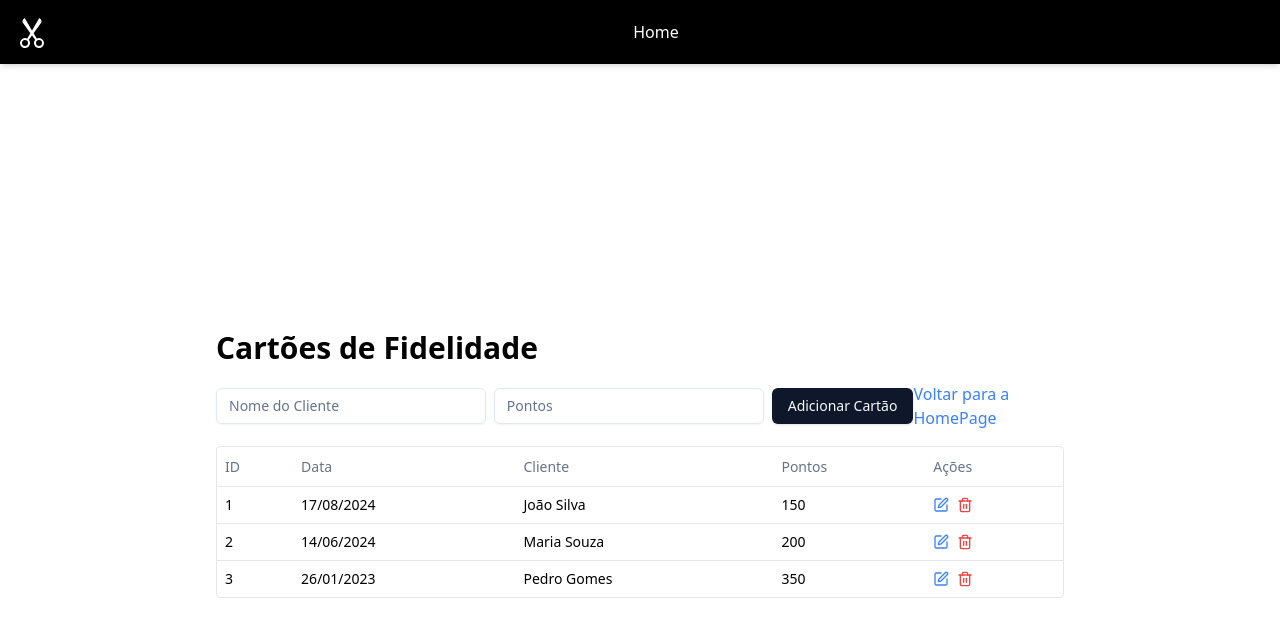
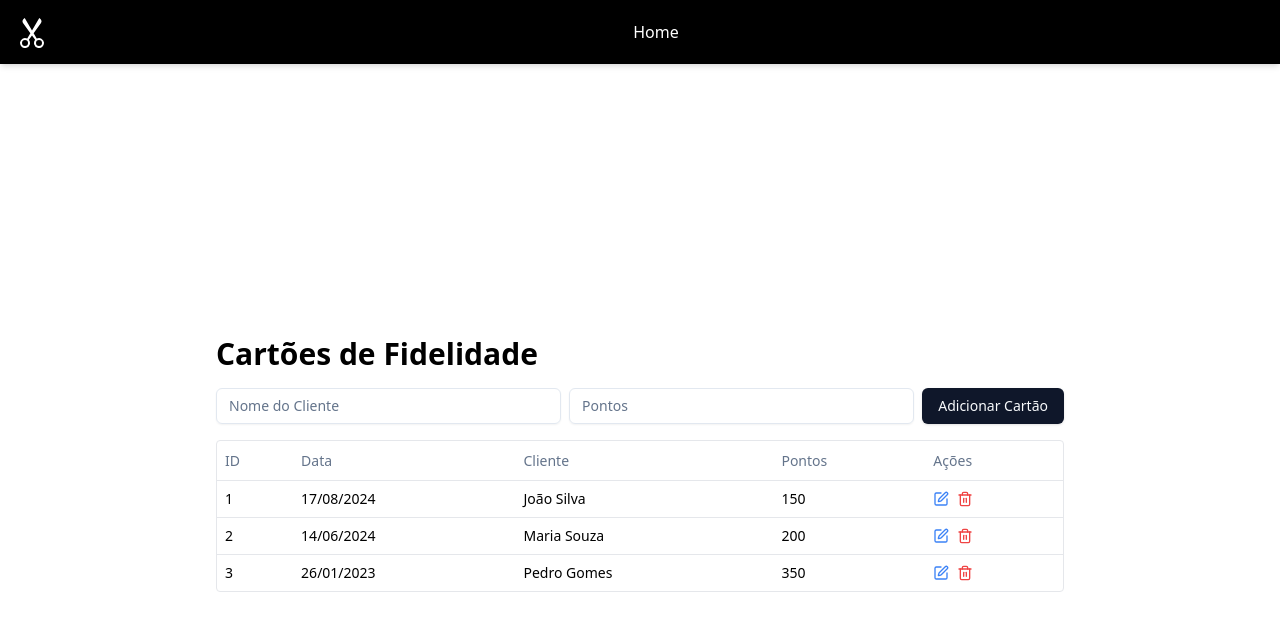
Before and after one commit to unicortes/barbearia-frontend, a React (Vite) app: page /loyaltyCards in a window 1280 px wide. Shown: the top 636 px of the page. Built offline with nearby package versions, Linux system fonts and the light colour scheme.

Commit message:
Remoção do botão "Home page" de loyaltyCard

```diff
--- a/src/components/loyaltyCard/loyaltyCard.jsx
+++ b/src/components/loyaltyCard/loyaltyCard.jsx
@@ -2,7 +2,6 @@
 // src/components/barber/barber.jsx
 // eslint-disable-next-line no-unused-vars
 import React, { useState } from 'react';
-import { Link } from 'react-router-dom';
 import { Table, TableHeader, TableHead, TableBody, TableRow, TableCell } from "@/components/ui/table";
 import { Button } from "@/components/ui/button";
 import { Input } from "@/components/ui/input";
@@ -119,7 +118,6 @@ const LoyaltyCard = () => {
             {editCardId ? 'Salvar Alterações' : 'Adicionar Cartão'}
           </Button>
         </form>
-        <Link to="/" className="text-blue-500 hover:text-blue-700">Voltar para a HomePage</Link>
       </div>
       <div className='border rounded w-full'>
         <Table>
```
